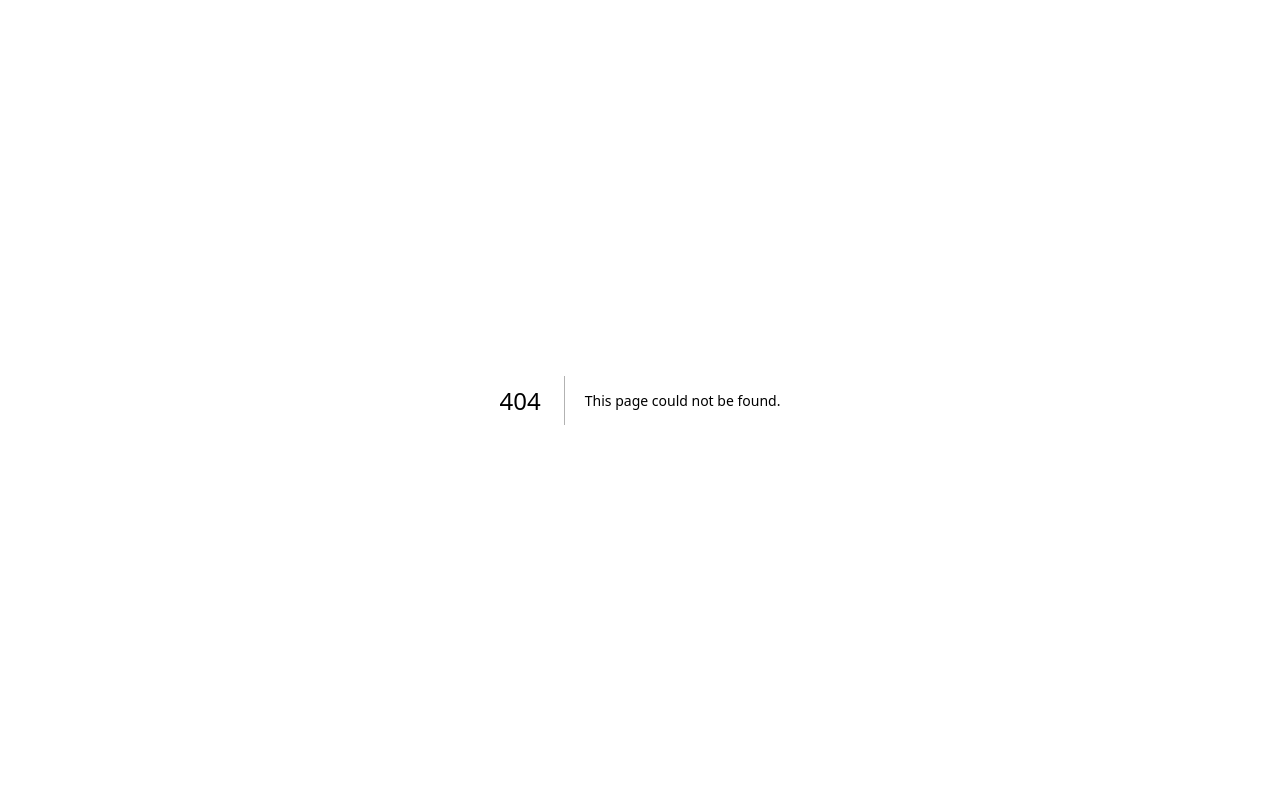
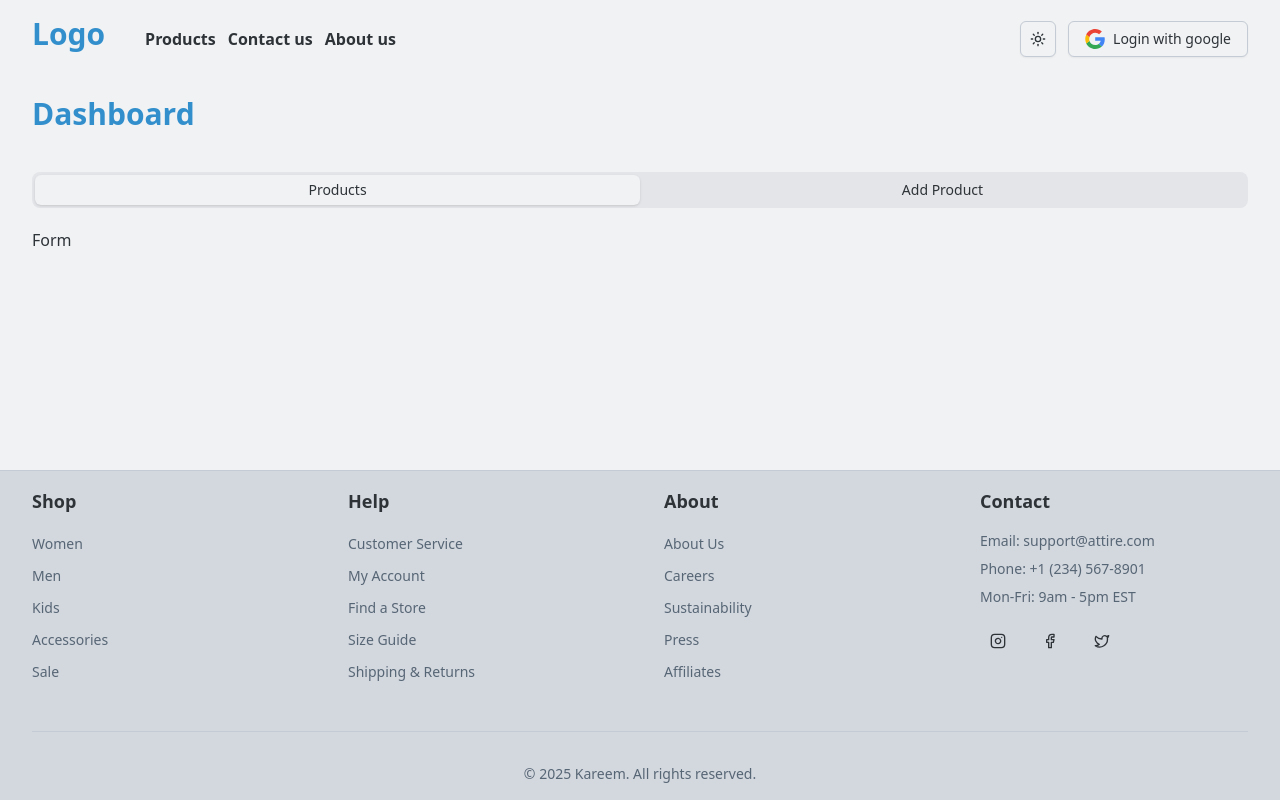
Before and after one commit to kareem172/Outlet-store, a Next.js app: page /dashboard/product-form in a window 1280 px wide. Before the commit this address had no page. Built offline with nearby package versions, Linux system fonts and the light colour scheme; no server answers.

Commit message:
feat: add dashboard layout with tabs for products and product form; integrate loading state and sonner for notifications

```diff
--- /dev/null
+++ b/app/(mainLayout)/dashboard/layout.tsx
@@ -0,0 +1,22 @@
+import { ReactNode } from "react";
+import { Tabs, TabsList, TabsTrigger } from "@/components/ui/tabs";
+import Link from "next/link";
+
+export default function Layout({ children }: { children: ReactNode }) {
+  return (
+    <main className="container">
+      <h1 className="text-3xl font-extrabold text-primary mb-10">Dashboard</h1>
+      <Tabs defaultValue="products" className="w-full">
+        <TabsList className="w-full">
+          <Link className="w-full inline-block *:w-full" href="products">
+            <TabsTrigger value="products">Products</TabsTrigger>
+          </Link>
+          <Link className="w-full inline-block *:w-full" href="product-form">
+            <TabsTrigger value="add">Add Product</TabsTrigger>
+          </Link>
+        </TabsList>
+      </Tabs>
+      <section className="my-5">{children}</section>
+    </main>
+  );
+}
--- /dev/null
+++ b/app/(mainLayout)/dashboard/loading.tsx
@@ -0,0 +1,5 @@
+import React from "react";
+
+export default function Loading() {
+  return <div className="py-5 text-2xl">Loading......</div>;
+}
--- /dev/null
+++ b/app/(mainLayout)/dashboard/page.tsx
@@ -0,0 +1,5 @@
+import { redirect } from "next/navigation";
+
+export default function Page() {
+  redirect("/dashboard/products");
+}
--- /dev/null
+++ b/app/(mainLayout)/dashboard/product-form/page.tsx
@@ -0,0 +1,3 @@
+export default function Page() {
+  return <div>Form</div>;
+}
--- /dev/null
+++ b/app/(mainLayout)/dashboard/products/page.tsx
@@ -0,0 +1,5 @@
+import React from "react";
+
+export default function Page() {
+  return <div>Products</div>;
+}
--- /dev/null
+++ b/components/ui/sonner.tsx
@@ -0,0 +1,25 @@
+"use client"
+
+import { useTheme } from "next-themes"
+import { Toaster as Sonner, ToasterProps } from "sonner"
+
+const Toaster = ({ ...props }: ToasterProps) => {
+  const { theme = "system" } = useTheme()
+
+  return (
+    <Sonner
+      theme={theme as ToasterProps["theme"]}
+      className="toaster group"
+      style={
+        {
+          "--normal-bg": "var(--popover)",
+          "--normal-text": "var(--popover-foreground)",
+          "--normal-border": "var(--border)",
+        } as React.CSSProperties
+      }
+      {...props}
+    />
+  )
+}
+
+export { Toaster }
--- /dev/null
+++ b/components/ui/tabs.tsx
@@ -0,0 +1,66 @@
+"use client"
+
+import * as React from "react"
+import * as TabsPrimitive from "@radix-ui/react-tabs"
+
+import { cn } from "@/lib/utils"
+
+function Tabs({
+  className,
+  ...props
+}: React.ComponentProps<typeof TabsPrimitive.Root>) {
+  return (
+    <TabsPrimitive.Root
+      data-slot="tabs"
+      className={cn("flex flex-col gap-2", className)}
+      {...props}
+    />
+  )
+}
+
+function TabsList({
+  className,
+  ...props
+}: React.ComponentProps<typeof TabsPrimitive.List>) {
+  return (
+    <TabsPrimitive.List
+      data-slot="tabs-list"
+      className={cn(
+        "bg-muted text-muted-foreground inline-flex h-9 w-fit items-center justify-center rounded-lg p-[3px]",
+        className
+      )}
+      {...props}
+    />
+  )
+}
+
+function TabsTrigger({
+  className,
+  ...props
+}: React.ComponentProps<typeof TabsPrimitive.Trigger>) {
+  return (
+    <TabsPrimitive.Trigger
+      data-slot="tabs-trigger"
+      className={cn(
+        "data-[state=active]:bg-background dark:data-[state=active]:text-foreground focus-visible:border-ring focus-visible:ring-ring/50 focus-visible:outline-ring dark:data-[state=active]:border-input dark:data-[state=active]:bg-input/30 text-foreground dark:text-muted-foreground inline-flex h-[calc(100%-1px)] flex-1 items-center justify-center gap-1.5 rounded-md border border-transparent px-2 py-1 text-sm font-medium whitespace-nowrap transition-[color,box-shadow] focus-visible:ring-[3px] focus-visible:outline-1 disabled:pointer-events-none disabled:opacity-50 data-[state=active]:shadow-sm [&_svg]:pointer-events-none [&_svg]:shrink-0 [&_svg:not([class*='size-'])]:size-4",
+        className
+      )}
+      {...props}
+    />
+  )
+}
+
+function TabsContent({
+  className,
+  ...props
+}: React.ComponentProps<typeof TabsPrimitive.Content>) {
+  return (
+    <TabsPrimitive.Content
+      data-slot="tabs-content"
+      className={cn("flex-1 outline-none", className)}
+      {...props}
+    />
+  )
+}
+
+export { Tabs, TabsList, TabsTrigger, TabsContent }
--- a/package.json
+++ b/package.json
@@ -13,6 +13,7 @@
     "@radix-ui/react-dropdown-menu": "^2.1.14",
     "@radix-ui/react-label": "^2.1.6",
     "@radix-ui/react-slot": "^1.2.2",
+    "@radix-ui/react-tabs": "^1.1.11",
     "class-variance-authority": "^0.7.1",
     "clsx": "^2.1.1",
     "lucide-react": "^0.511.0",
@@ -21,6 +22,7 @@
     "next-themes": "^0.4.6",
     "react": "^19.0.0",
     "react-dom": "^19.0.0",
+    "sonner": "^2.0.3",
     "tailwind-merge": "^3.3.0"
   },
   "devDependencies": {
```
Also changed, not shown: 1 other file (tests, documents, lock files or other folders).
